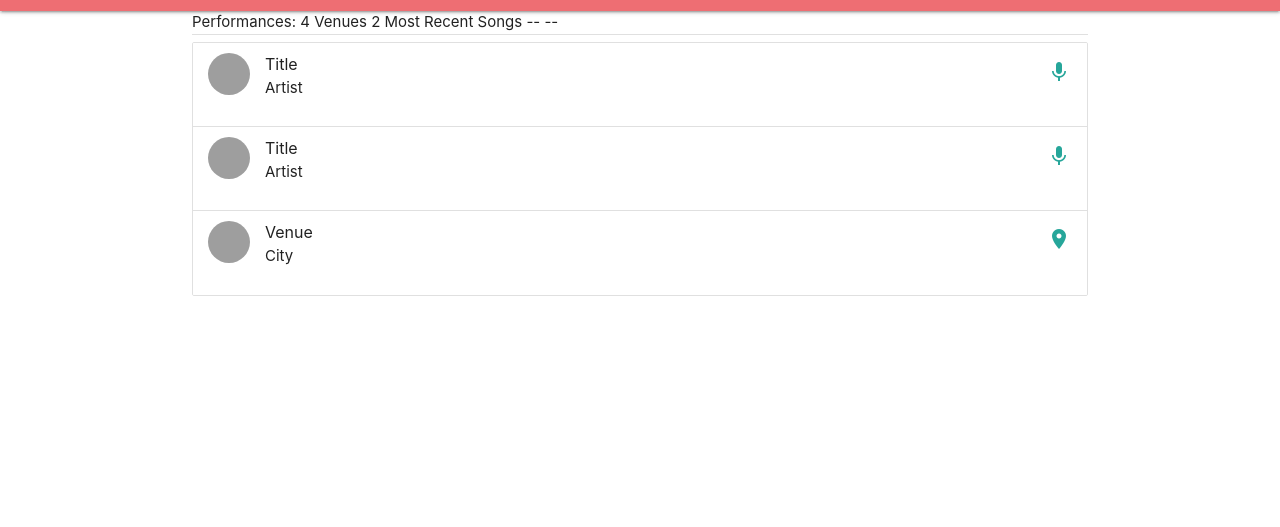
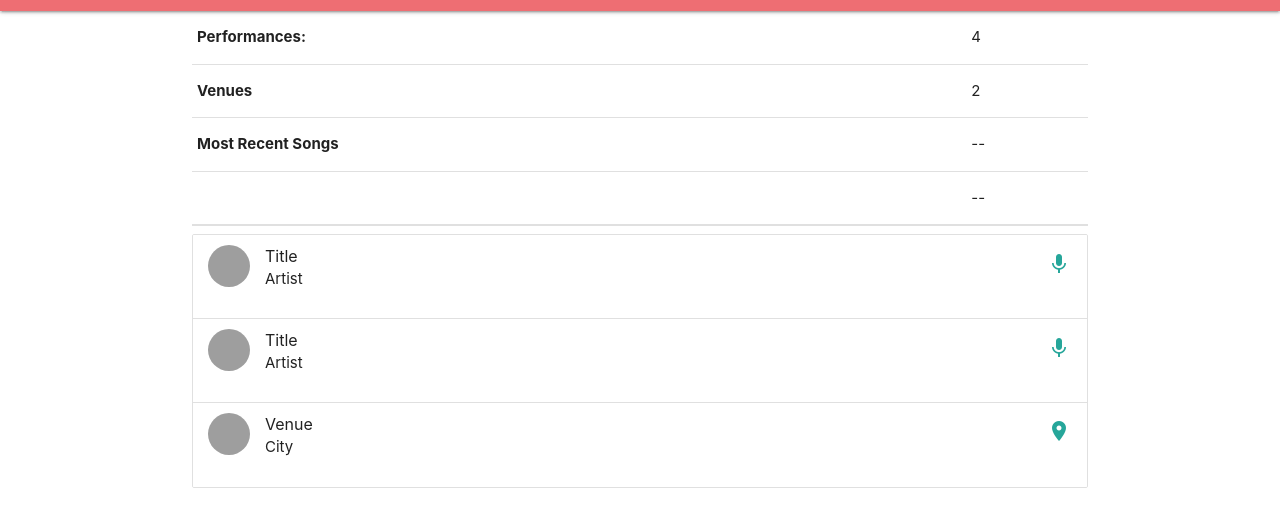
Before and after one commit to StanStanley512/FriendFinder, a plain HTML site: page yourpage.html in a window 1280 px wide. Shown: the part 53-580 px from the top of the page. Drawn offline with nearby package versions, Linux system fonts and the light colour scheme; grey boxes are pictures that could not be loaded.

Commit message:
added a table for metrics in yourPage.html

```diff
--- a/yourpage.html
+++ b/yourpage.html
@@ -38,7 +38,7 @@
 
     <div class="container">
 
-        <tabel>
+        <table>
             <tbody>
                 <tr>
                     <th scope="row">Performances: </th>
```
